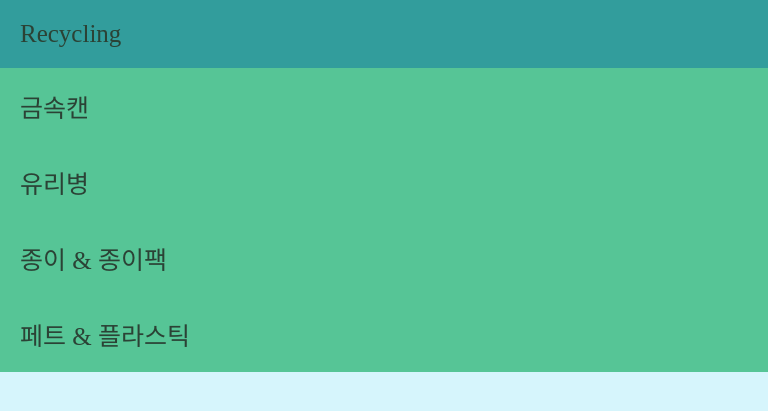
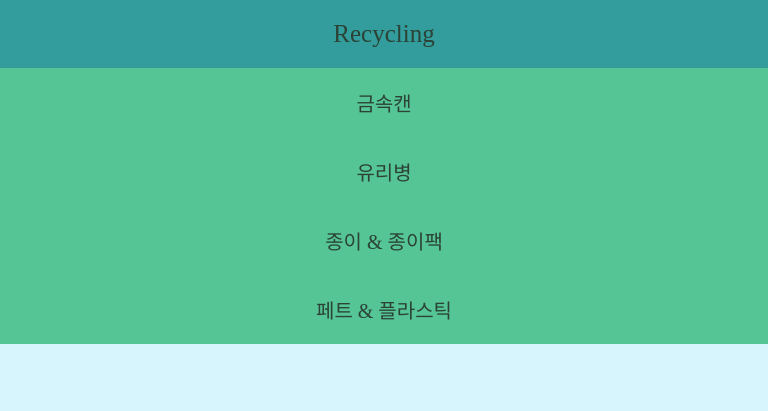
Before and after one commit to app-and-me/MakeUrDay, a PHP site: page /QR/re_main.html in a window 768 px wide. Shown: the top 411 px of the page. Run offline with PHP 8.4, Linux system fonts and the light colour scheme; some web fonts are replaced.

Commit message:
반응형 수정

```diff
--- a/QR/QR_CSS/re_main.css
+++ b/QR/QR_CSS/re_main.css
@@ -17,7 +17,7 @@
     background-color: #56C596;
 
 }
-/*반응형 웹*/
+/* 반응형 모바일 */
 @media all and (max-width:479px) {
     .a_txt{
         text-decoration: none;
@@ -34,3 +34,20 @@
 
     }
 }
+/* 반응형 태블릿 */
+@media all and (min-width:768px) and (max-width:1023px) {
+    .a_txt{
+        text-decoration: none;
+        color : #2B4235;
+        font-size: 20px;
+        text-align: center;
+    }
+    .nav_txt{
+        font-family: 'GongGothicMedium';
+        font-size: 10px;
+        padding: 20px;
+        background-color: #56C596;
+        text-align: center;
+
+    }
+}
```
Also changed, not shown: QR/QR_CSS/metalcan.css (+4 -4 lines).
